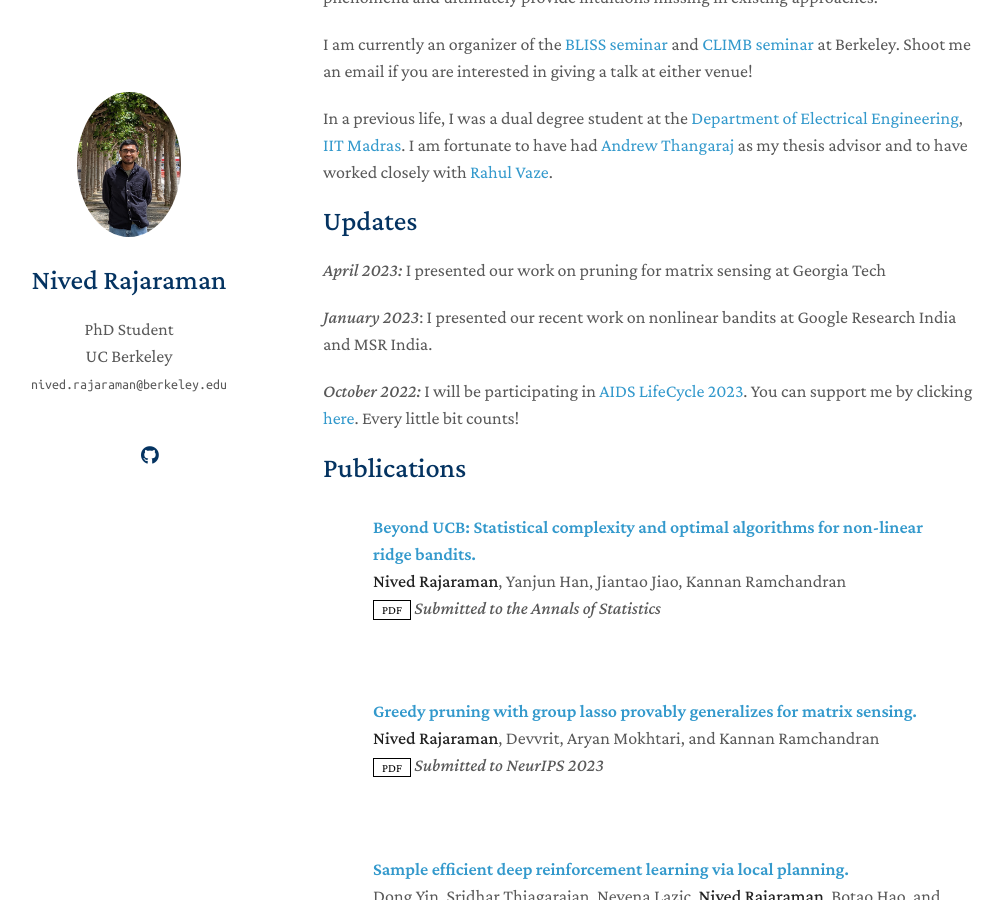
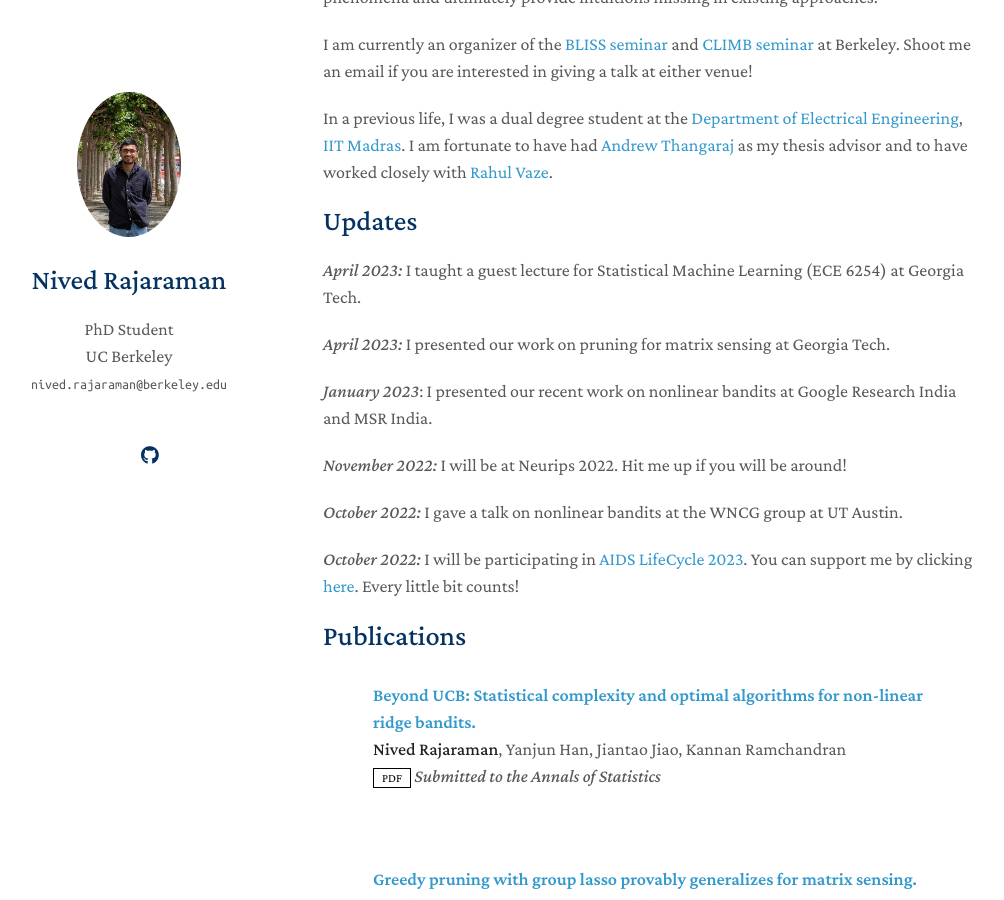
Before and after one commit to nivedr/nivedr.github.io, a Jekyll site: the page built from index.md, in a window 1280 px wide and 900 px high, scrolled down 399 px. Shown: the whole window, without its empty margins (147-1151 px from the left). Built offline with Jekyll 4.4.1, drawn with Linux system fonts in a browser that asks for light colours; nearby versions of some CDN libraries; a style sheet for code colours, icons or effects is not loaded; our own code applies the rules of GitHub Pages for plain Markdown files.

Commit message:
edit index.md

```diff
--- a/index.md
+++ b/index.md
@@ -16,9 +16,15 @@ In a previous life, I was a dual degree student at the [Department of Electrical
 Updates
 ======
 
-*April 2023:* I presented our work on pruning for matrix sensing at Georgia Tech
+*April 2023:* I taught a guest lecture for Statistical Machine Learning (ECE 6254) at Georgia Tech.
+
+*April 2023:* I presented our work on pruning for matrix sensing at Georgia Tech.
 
 *January 2023*: I presented our recent work on nonlinear bandits at Google Research India and MSR India.
+
+*November 2022:* I will be at Neurips 2022. Hit me up if you will be around!
+
+*October 2022:* I gave a talk on nonlinear bandits at the WNCG group at UT Austin.
 
 *October 2022:* I will be participating in [AIDS LifeCycle 2023](https://www.aidslifecycle.org/). You can support me by clicking [here](https://do.nr/etse1d). Every little bit counts!
 
```
Also changed, not shown: 3 other files.
